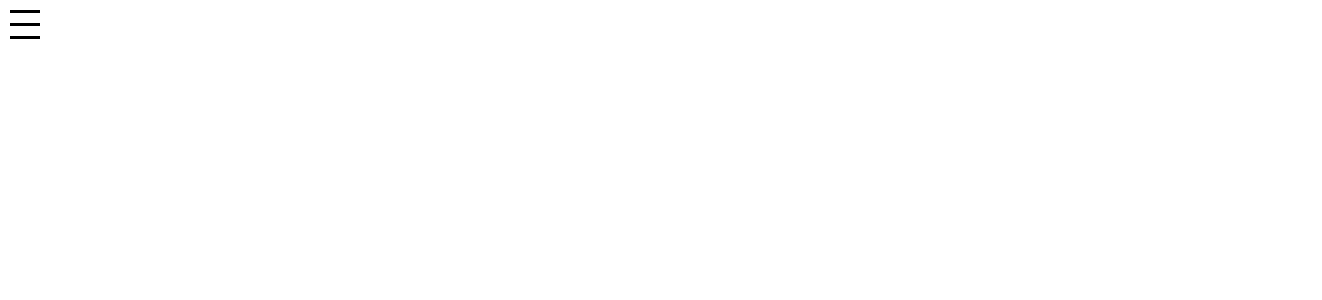
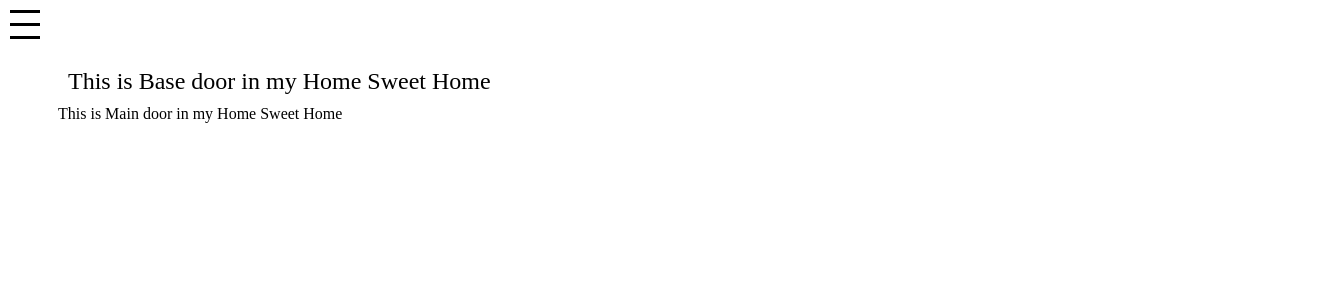
Before and after one commit to vikytech/angularDemo, an Angular app: page / in a window 1280 px wide. Shown: the top 300 px of the page, 1322 px wide, since content can reach past the window. Built offline with nearby package versions, Linux system fonts and the light colour scheme.

Commit message:
Added styles for the content

```diff
--- a/src/app/app.component.html
+++ b/src/app/app.component.html
@@ -1,5 +1,7 @@
 <div>
   <side-bar id="side-bar"></side-bar>
-  <!-- <door type="Base"></door> -->
-  <!-- <main-door></main-door> -->
+  <div id="content">
+    <door type="Base"></door>
+    <main-door></main-door>
+  </div>
 </div>
--- /dev/null
+++ b/src/app/app.component.scss
@@ -0,0 +1,5 @@
+#content{
+    position: relative;
+    left: 50px;
+    top:50px;
+}
--- a/src/app/app.component.ts
+++ b/src/app/app.component.ts
@@ -3,7 +3,7 @@ import { Component } from '@angular/core';
 @Component({
   selector: 'home',
   templateUrl: './app.component.html',
-  styleUrls: ['./app.component.css']
+  styleUrls: ['./app.component.scss']
 })
 
 export class AppComponent {
--- a/src/app/side-bar/side-bar.component.scss
+++ b/src/app/side-bar/side-bar.component.scss
@@ -4,6 +4,7 @@
     position: absolute;
     top: 0;
     left: 0;
+    z-index: 100;
     .hamburger {
         width: 30px;
         left: 10px;
```
Also changed, not shown: src/app/app.component.css (deleted).
